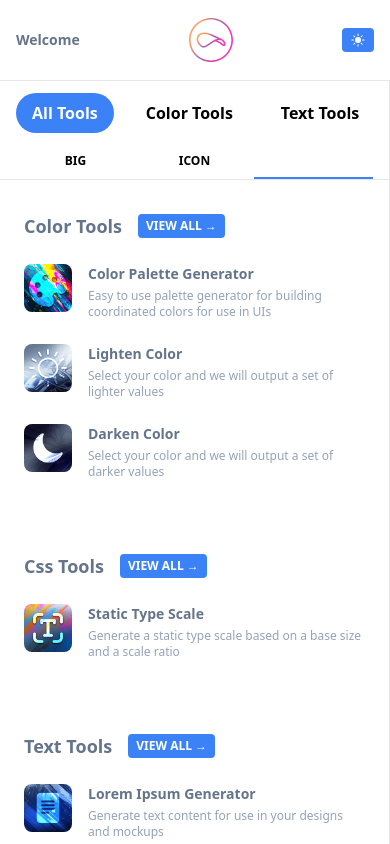
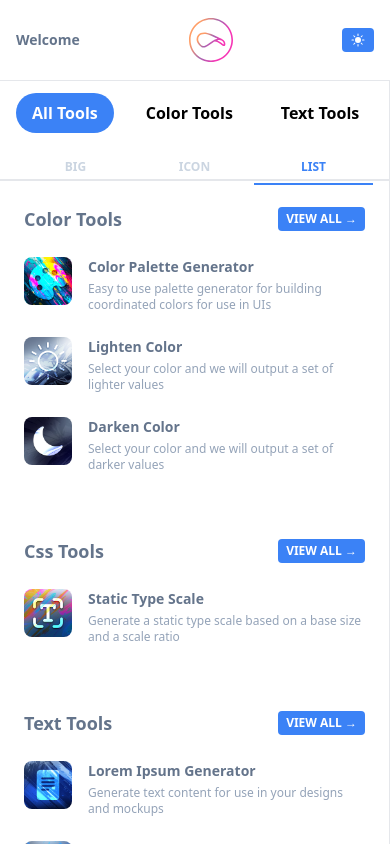
Before and after one commit to ramijames/CrispTools, a Vue app: page / in a window 390 px wide. Shown: the top 844 px of the page. Built offline with nearby package versions, Linux system fonts and the light colour scheme; a web font is replaced by a local one; what vue3-colorpicker, vue3-highlightjs would draw is missing.

Commit message:
Viewtype mobile fixes, confirmed working in Safari on iOS

```diff
--- a/src/components/layout/SectionHeader.vue
+++ b/src/components/layout/SectionHeader.vue
@@ -35,8 +35,8 @@ export default {
 </script>
 
 <template>
-  <div class="flex flex-row justify-between w-full max-w-screen-2xl pt-4 pb-2">
-    <div class="flex flex-row gap-2">
+  <div class="flex flex-row justify-between w-full max-w-screen-2xl pt-2 pb-2">
+    <div class="flex flex-row gap-2 w-full justify-between lg:justify-start">
       <h2 class="text-lg font-semibold text-slate-500 dark:text-slate-50 self-center">{{ props.title }}</h2>
       <router-link v-if="route.currentRoute.value.path !== props.routePath" :to="props.routePath" class="btn text-xs py-1 px-2 bg-blue-500 rounded text-white font-semibold uppercase ml-2 self-center">View all →</router-link>
     </div>
--- a/src/components/layout/ViewType.vue
+++ b/src/components/layout/ViewType.vue
@@ -57,9 +57,9 @@ export default {
 </script>
 
 <template>
-  <section class="flex flex-row justify-end px-4 mb-4 border-b dark:border-slate-100/10">
+  <section class="flex flex-row justify-end px-4 mb-4 border-b-2 dark:border-slate-100/10">
     <!-- <span class="cursor-default mr-4 text-xs font-semibold uppercase text-slate-400/60 self-center">Viewtype</span> -->
-    <section class="flex flex-row w-full lg:w-auto text-center">
+    <section class="flex flex-row w-full lg:w-auto text-center relative">
       <div :class="bigCss.button" @click="setViewType('big')">Big</div>
       <div :class="iconCss.button" @click="setViewType('icon')">Icon</div>
       <div :class="listCss.button" @click="setViewType('list')">List</div>
@@ -75,7 +75,7 @@ export default {
   @apply border-b-2;
     @apply border-blue-500;
   @apply cursor-pointer;
-  @apply text-white;
+  @apply text-blue-500;
     @apply dark:text-white;
   @apply py-2;
   @apply text-xs;
@@ -85,13 +85,15 @@ export default {
   @apply ease-in-out;
   @apply ml-0;
     @apply lg:ml-4;
+  @apply -bottom-[6px];
+  @apply relative;
 }
 
 .unselected {
   @apply w-1/3;
   @apply lg:w-auto;
   @apply cursor-pointer;
-  @apply text-black;
+  @apply text-slate-300;
     @apply dark:text-white;
   @apply py-2;
   @apply text-xs;
@@ -101,6 +103,8 @@ export default {
   @apply ease-in-out;
   @apply ml-0;
     @apply lg:ml-4;
+  @apply -bottom-[6px];
+  @apply relative;
 }
 
 </style>
```
